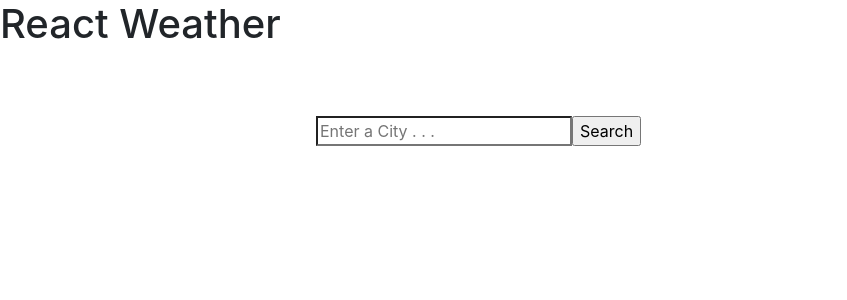
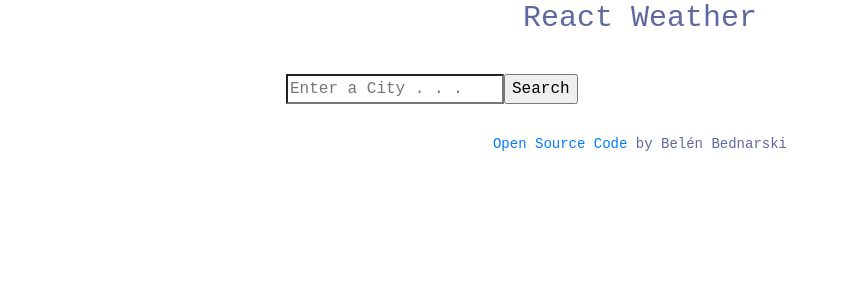
Before and after one commit to b-a-b-e-l/weather-react, a React (Create React App) app: page / in a window 1280 px wide. Shown: the top 300 px of the page, without its empty margins (0-847 px from the left). Built offline with nearby package versions, Linux system fonts and the light colour scheme.

Commit message:
Added footer with link to Git Repo. Modified CSS.

```diff
--- a/src/App.css
+++ b/src/App.css
@@ -1,6 +1,19 @@
+h1 {
+  font-size: 30px;
+  font-family: "Courier New", Courier, monospace;
+  text-align: center;
+  color: #5e689f;
+}
 .contains-weather {
+  font-family: "Courier New", Courier, monospace;
   display: block;
   margin: 0 auto;
-  padding: 60px;
+  padding: 30px 0 30px 30px;
   max-width: 60%;
 }
+footer {
+  font-size: 14px;
+  color: #5e689f;
+  font-family: "Courier New", Courier, monospace;
+  text-align: center;
+}
--- a/src/App.js
+++ b/src/App.js
@@ -7,9 +7,17 @@ function App() {
       <header className="App-header">
         <h1>React Weather</h1>
       </header>
-      <div className="contains-weather">
-        <Weather />
-      </div>
+      <body>
+        <div className="contains-weather">
+          <Weather />
+        </div>
+      </body>
+      <footer>
+        <a href="https://github.com/b-a-b-e-l/weather-react">
+          Open Source Code
+        </a>{" "}
+        by Belén Bednarski{" "}
+      </footer>
     </div>
   );
 }
--- a/src/Weather.css
+++ b/src/Weather.css
@@ -1,3 +1,4 @@
-.search-submit {
+.search-submit,
+form {
   margin: 0 auto;
 }
--- a/src/Weather.js
+++ b/src/Weather.js
@@ -9,7 +9,9 @@ export default function Weather() {
 
   function showTemperature(response) {
     setLoaded(true);
+    console.log(response.data);
     setWeather({
+      name: response.data.name,
       temperature: Math.round(response.data.main.temp),
       sky: response.data.weather[0].main,
       humidity: response.data.main.humidity,
@@ -42,7 +44,7 @@ export default function Weather() {
     return (
       <div>
         {form}
-        <h3>{city} </h3>
+        <h3>{weather.name}</h3>
         <p> Temperature: {weather.temperature}°C </p>
         <p> Humidity: {weather.humidity}%</p>
         <p> Wind: {weather.wind}km/h</p>
```
Also changed, not shown: 1 other file (tests, documents, lock files or other folders).
